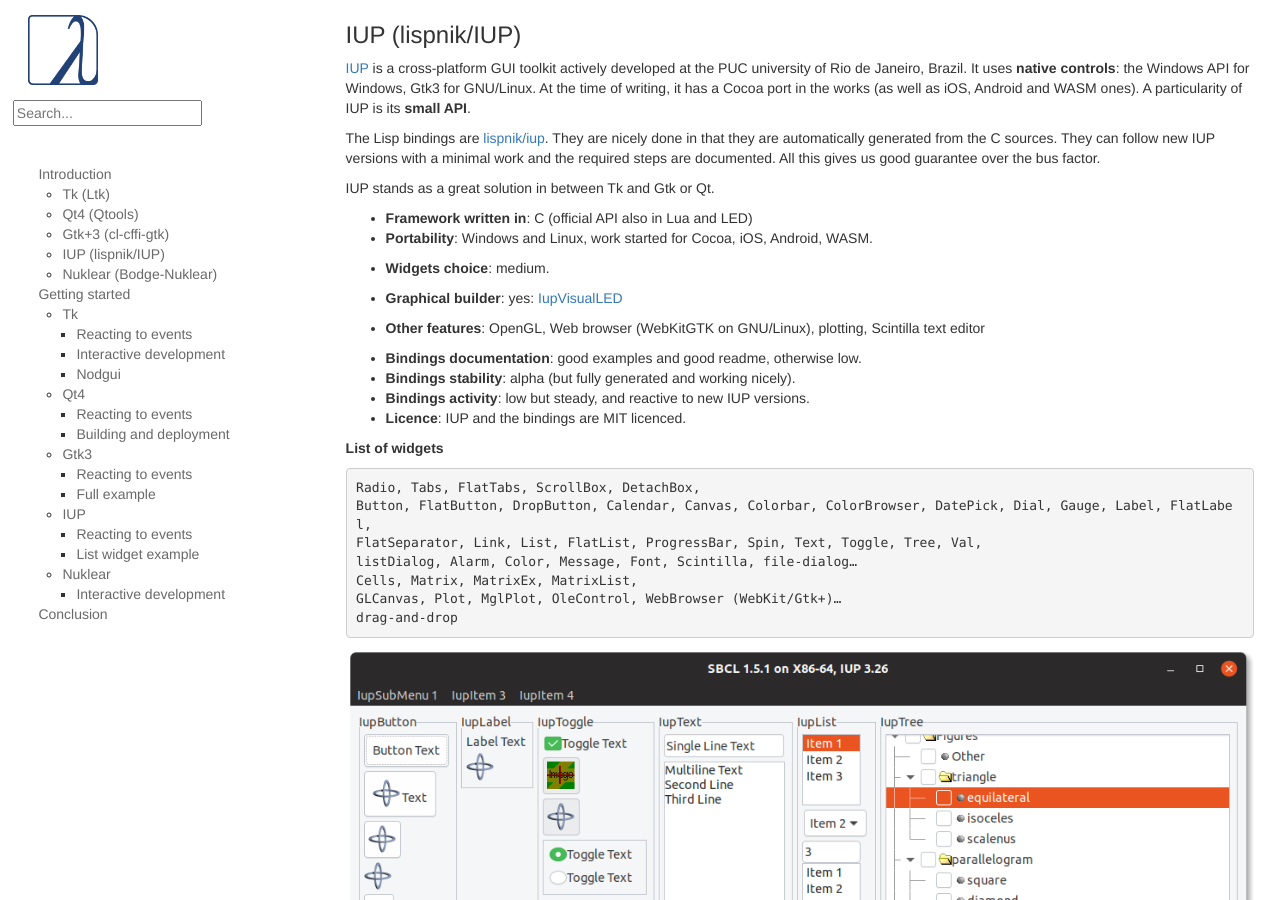
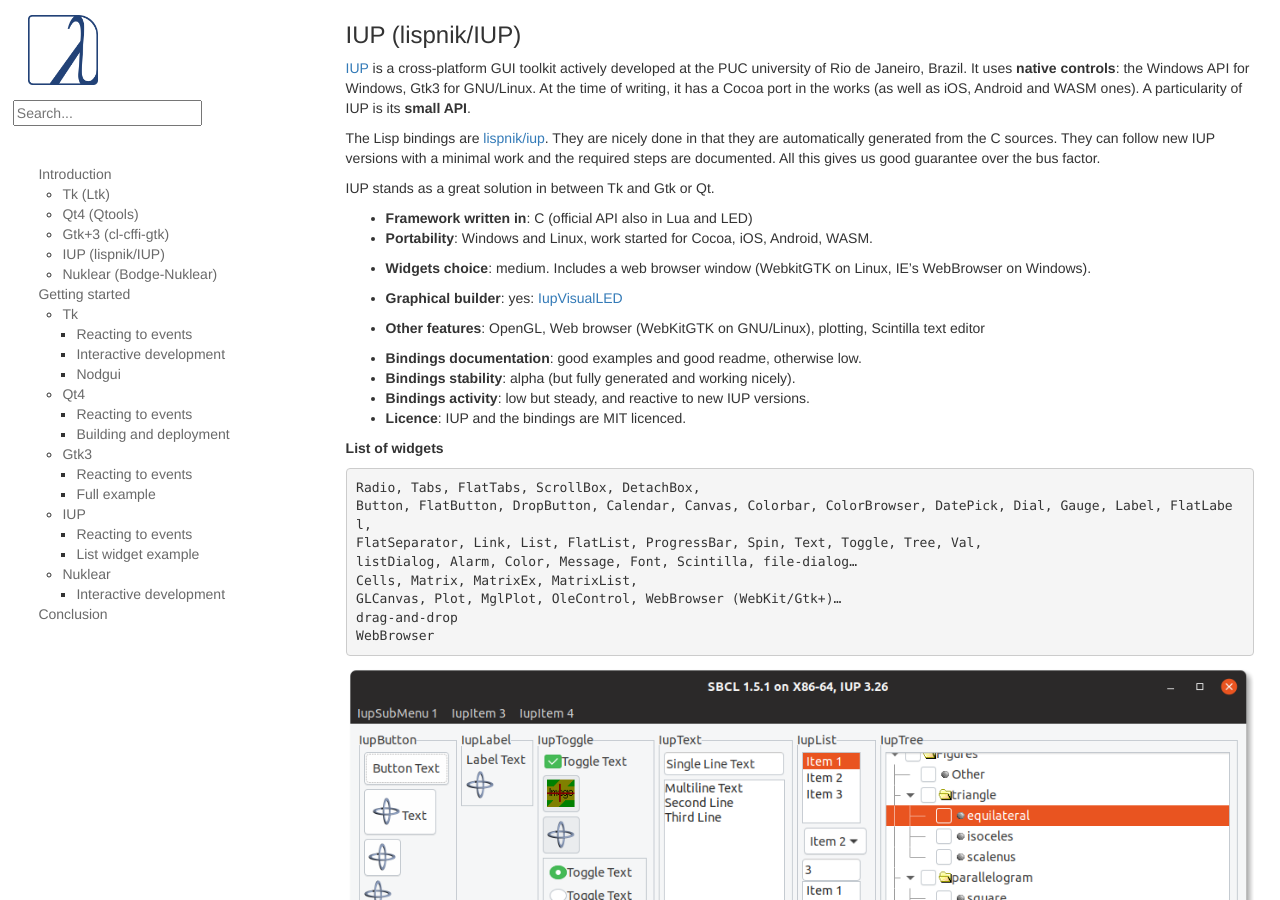
Before and after one commit to LispCookbook/cl-cookbook, a Jekyll site: the page built from gui.md, in a window 1280 px wide and 900 px high, scrolled down 3651 px. Built offline with Jekyll 4.4.1, drawn with Linux system fonts in a browser that asks for light colours.

Commit message:
GUI: mention IUP's web browser window

````diff
--- a/gui.md
+++ b/gui.md
@@ -229,7 +229,7 @@
 - **Portability**: Windows and Linux, work started for
   Cocoa, iOS, Android, WASM.
 
-- **Widgets choice**: medium.
+- **Widgets choice**: medium. Includes a web browser window (WebkitGTK on Linux, IE's WebBrowser on Windows).
 
 - **Graphical builder**: yes: [IupVisualLED](http://webserver2.tecgraf.puc-rio.br/iup/en/iupvisualled.html)
 
@@ -251,6 +251,7 @@
 Cells, Matrix, MatrixEx, MatrixList,
 GLCanvas, Plot, MglPlot, OleControl, WebBrowser (WebKit/Gtk+)…
 drag-and-drop
+WebBrowser
 ```
 
 <!-- editor's note: found missing a list view with columns. -->
````
